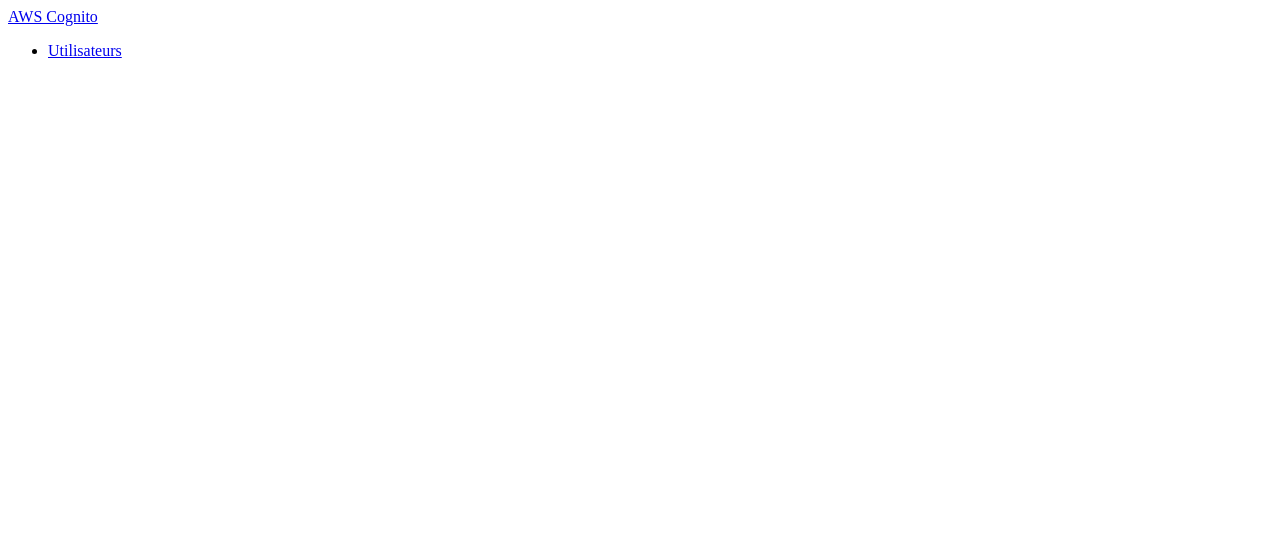
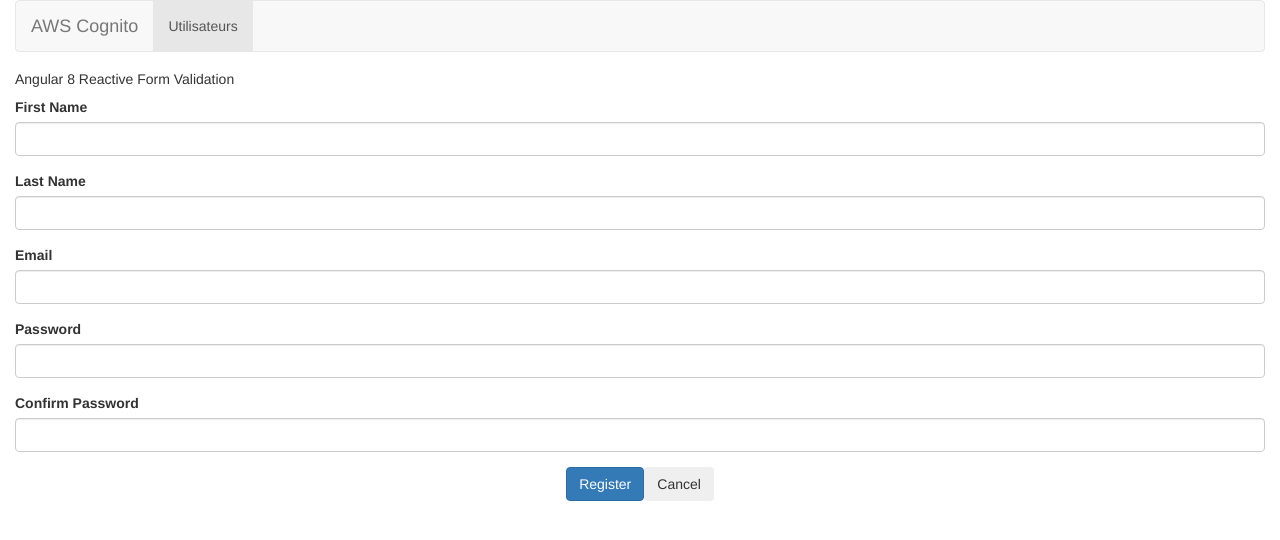
Before and after one commit to Maximedubois31/AfgFrontAngular, an Angular app: page /users/form in a window 1280 px wide. Before the commit this address led to /. Shown: the top 540 px of the page. Built offline with nearby package versions, Linux system fonts and the light colour scheme.

Commit message:
user form

```diff
--- a/angular.json
+++ b/angular.json
@@ -27,6 +27,7 @@
               "src/assets"
             ],
             "styles": [
+              "node_modules/bootstrap/dist/css/bootstrap.min.css",
               "src/styles.css"
             ],
             "scripts": []
--- a/package.json
+++ b/package.json
@@ -15,9 +15,11 @@
     "@angular/compiler": "~12.1.2",
     "@angular/core": "~12.1.2",
     "@angular/forms": "~12.1.2",
+    "@angular/localize": "~12.1.2",
     "@angular/platform-browser": "~12.1.2",
     "@angular/platform-browser-dynamic": "~12.1.2",
     "@angular/router": "~12.1.2",
+    "@ng-bootstrap/ng-bootstrap": "^10.0.0",
     "bootstrap": "^3.3.7",
     "rxjs": "~6.6.0",
     "tslib": "^2.2.0",
--- a/src/app/admin/api/user-api.service.ts
+++ b/src/app/admin/api/user-api.service.ts
@@ -4,6 +4,7 @@ import { Observable } from "rxjs";
 import { environment } from "src/environments/environment";
 import { catchError } from 'rxjs/operators';
 import { User } from "../models/user.model";
+import { throwError } from 'rxjs';
 
 //URL for api
 const API_URL = environment.userApiUrl;
@@ -34,10 +35,10 @@ export class UserApiService {
   }
   deleteUser(userId: number): Observable<any> {
     const headers = new HttpHeaders().set("Content-Type", "application/json");
-    return this.http.delete(API_URL + '/user/delete/' + userId, { headers }).pipe(catchError(this.handleError));
+    return this.http.post(API_URL + '/user/delete/' + userId, { headers }).pipe(catchError(this.handleError));
   }
 
   private handleError(error: Response | any) {
-    return Observable.throw(error);
+    return throwError(error);
   }
 }
--- /dev/null
+++ b/src/app/admin/users/form/form.component.html
@@ -0,0 +1,53 @@
+<div class="card m-3">
+    <h5 class="card-header">Angular 8 Reactive Form Validation</h5>
+    <div class="card-body">
+        <form [formGroup]="registerForm" (ngSubmit)="onSubmit()">
+            <div class="form-row">
+                <div class="form-group col-5">
+                    <label>First Name</label>
+                    <input type="text" formControlName="firstName" class="form-control" [ngClass]="{ 'is-invalid': submitted && f.firstName.errors }" />
+                    <div *ngIf="submitted && f.firstName.errors" class="invalid-feedback">
+                        <div *ngIf="f.firstName.errors.required">First Name is required</div>
+                    </div>
+                </div>
+                <div class="form-group col-5">
+                    <label>Last Name</label>
+                    <input type="text" formControlName="lastName" class="form-control" [ngClass]="{ 'is-invalid': submitted && f.lastName.errors }" />
+                    <div *ngIf="submitted && f.lastName.errors" class="invalid-feedback">
+                        <div *ngIf="f.lastName.errors.required">Last Name is required</div>
+                    </div>
+                </div>
+            </div>
+            <div class="form-group">
+                <label>Email</label>
+                <input type="text" formControlName="email" class="form-control" [ngClass]="{ 'is-invalid': submitted && f.email.errors }" />
+                <div *ngIf="submitted && f.email.errors" class="invalid-feedback">
+                    <div *ngIf="f.email.errors.required">Email is required</div>
+                    <div *ngIf="f.email.errors.email">Email must be a valid email address</div>
+                </div>
+            </div>
+            <div class="form-row">
+                <div class="form-group col">
+                    <label>Password</label>
+                    <input type="password" formControlName="password" class="form-control" [ngClass]="{ 'is-invalid': submitted && f.password.errors }" />
+                    <div *ngIf="submitted && f.password.errors" class="invalid-feedback">
+                        <div *ngIf="f.password.errors.required">Password is required</div>
+                        <div *ngIf="f.password.errors.minlength">Password must be at least 6 characters</div>
+                    </div>
+                </div>
+                <div class="form-group col">
+                    <label>Confirm Password</label>
+                    <input type="password" formControlName="confirmPassword" class="form-control" [ngClass]="{ 'is-invalid': submitted && f.confirmPassword.errors }" />
+                    <div *ngIf="submitted && f.confirmPassword.errors" class="invalid-feedback">
+                        <div *ngIf="f.confirmPassword.errors.required">Confirm Password is required</div>
+                        <div *ngIf="f.confirmPassword.errors.mustMatch">Passwords must match</div>
+                    </div>
+                </div>
+            </div>
+            <div class="text-center">
+                <button class="btn btn-primary mr-1">Register</button>
+                <button class="btn btn-secondary" type="reset" (click)="onReset()">Cancel</button>
+            </div>
+        </form>
+    </div>
+</div>
--- /dev/null
+++ b/src/app/admin/users/form/form.component.ts
@@ -0,0 +1,49 @@
+import { Component, OnInit } from '@angular/core';
+import { FormBuilder, FormGroup, Validators } from '@angular/forms';
+
+// import custom validator to validate that password and confirm password fields match
+import { MustMatch } from './helpers/must-match.validator';
+
+@Component({
+  selector: 'app-form',
+  templateUrl: './form.component.html',
+  styleUrls: ['./form.component.css']
+})
+export class FormComponent implements OnInit {
+  registerForm!: FormGroup;
+  submitted = false;
+
+  constructor(private formBuilder: FormBuilder) { }
+
+  ngOnInit() {
+    this.registerForm = this.formBuilder.group({
+      firstName: ['', Validators.required],
+      lastName: ['', Validators.required],
+      email: ['', [Validators.required, Validators.email]],
+      password: ['', [Validators.required, Validators.minLength(6)]],
+      confirmPassword: ['', Validators.required],
+      roles: ['', Validators.requiredTrue]
+    }, {
+      validator: MustMatch('password', 'confirmPassword')
+    });
+  }
+  // convenience getter for easy access to form fields
+  get f() { return this.registerForm.controls; }
+
+  onSubmit() {
+    this.submitted = true;
+
+    // stop here if form is invalid
+    if (this.registerForm.invalid) {
+      return;
+    }
+
+    // display form values on success
+    alert('SUCCESS!! :-)\n\n' + JSON.stringify(this.registerForm.value, null, 4));
+  }
+
+  onReset() {
+    this.submitted = false;
+    this.registerForm.reset();
+  }
+}
--- /dev/null
+++ b/src/app/admin/users/form/helpers/must-match.validator.ts
@@ -0,0 +1,21 @@
+import { FormGroup } from '@angular/forms';
+
+// custom validator to check that two fields match
+export function MustMatch(controlName: string, matchingControlName: string) {
+    return (formGroup: FormGroup) => {
+        const control = formGroup.controls[controlName];
+        const matchingControl = formGroup.controls[matchingControlName];
+
+        if (matchingControl.errors && !matchingControl.errors.mustMatch) {
+            // return if another validator has already found an error on the matchingControl
+            return;
+        }
+
+        // set error on matchingControl if validation fails
+        if (control.value !== matchingControl.value) {
+            matchingControl.setErrors({ mustMatch: true });
+        } else {
+            matchingControl.setErrors(null);
+        }
+    }
+}
--- a/src/app/admin/users/users.component.html
+++ b/src/app/admin/users/users.component.html
@@ -27,7 +27,7 @@
                 <td>{{user.lastName}}</td>
                 <td>{{user.email}}</td>
                 <td>{{user.company}}</td>
-                <button>Update</button>
+                <button (click)='detailsUser(user.id)'>Update</button>
                 <button (click)='deleteUser(user.id)'>Delete</button>
             </tr>
         </tbody>
--- a/src/app/admin/users/users.component.ts
+++ b/src/app/admin/users/users.component.ts
@@ -25,7 +25,12 @@ export class UsersComponent implements OnInit {
   }
 
   deleteUser(userId: number) {
-    this.userApi.deleteUser(userId).subscribe();
+    console.log(userId);
+    this.userApi.deleteUser(userId).subscribe( () => console.log("delete"));
+  }
+
+  detailsUser(userId: number) {
+
   }
 
 }
--- a/src/app/app-routing.module.ts
+++ b/src/app/app-routing.module.ts
@@ -1,9 +1,11 @@
 import { NgModule } from '@angular/core';
 import { RouterModule, Routes } from '@angular/router';
+import { FormComponent } from './admin/users/form/form.component';
 import { UsersComponent } from './admin/users/users.component';
 
 const routes: Routes = [
-  {path: 'users', component: UsersComponent}
+  {path: 'users', component: UsersComponent},
+  {path: 'users/form', component: FormComponent}
 ];
 
 @NgModule({
--- a/src/polyfills.ts
+++ b/src/polyfills.ts
@@ -1,3 +1,7 @@
+/***************************************************************************************************
+ * Load `$localize` onto the global scope - used if i18n tags appear in Angular templates.
+ */
+import '@angular/localize/init';
 /**
  * This file includes polyfills needed by Angular and is loaded before the app.
  * You can add your own extra polyfills to this file.
```
Also changed, not shown: src/app/app.module.ts (+8 -2 lines), src/app/admin/users/form/form.component.css (added), 1 other file (tests, documents, lock files or other folders).
